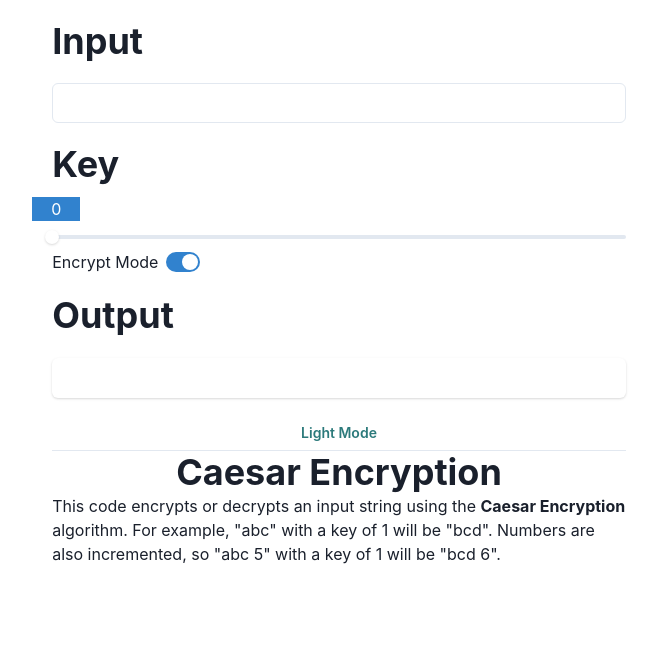
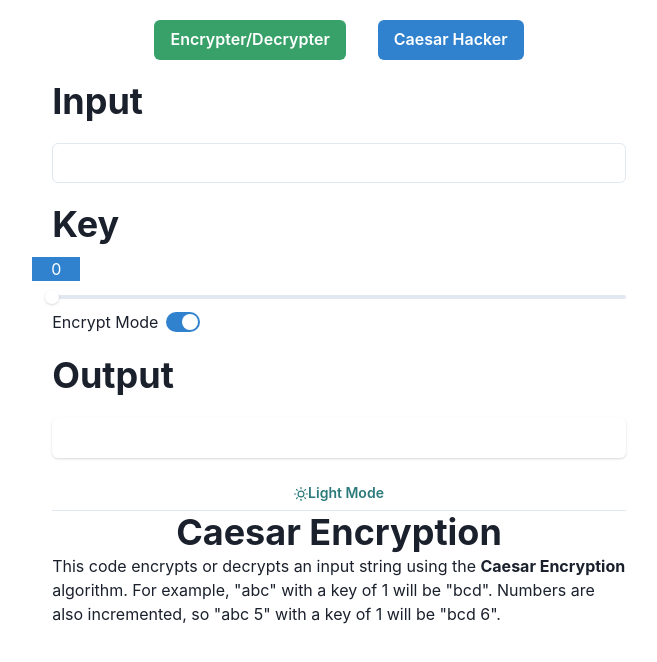
Before and after one commit to nf-projects/caesar-cipher, a Next.js app: page / in a window 1280 px wide. Shown: the top 662 px of the page, without its empty margins (301-958 px from the left). Built offline with nearby package versions, Linux system fonts and the light colour scheme.

Commit message:
update UI

```diff
--- /dev/null
+++ b/components/encrypter.tsx
@@ -0,0 +1,110 @@
+/* eslint-disable react/no-unescaped-entities */
+import { MoonIcon, SunIcon } from "@chakra-ui/icons";
+import {
+  Button,
+  Card,
+  CardBody,
+  Center,
+  Container,
+  FormControl,
+  Heading,
+  HStack,
+  Icon,
+  Input,
+  Slider,
+  SliderFilledTrack,
+  SliderMark,
+  SliderThumb,
+  SliderTrack,
+  Switch,
+  useColorMode,
+} from "@chakra-ui/react";
+import type { NextPage } from "next";
+import { useState } from "react";
+import Navbar from "../components/navbar";
+import { caesarEncrypt } from "../util/caesar";
+
+const EncrypterComponent: NextPage = () => {
+  const [value, setValue] = useState("");
+  const [sliderValue, setSliderValue] = useState(0);
+  const [encryptMode, setEncryptMode] = useState(true);
+  const { colorMode, toggleColorMode } = useColorMode();
+
+  return (
+    <>
+      <Container>
+        <Heading mt="20px">Input</Heading>
+        <Input
+          mt="20px"
+          onChange={(e) => setValue(e.target.value)}
+          value={value}
+        />
+        <Heading mt="20px">Key</Heading>
+
+        <FormControl mt="40px">
+          <Slider
+            defaultValue={0}
+            min={0}
+            max={26}
+            step={1}
+            aria-label="slider-ex-5"
+            onChange={(val) => setSliderValue(val)}
+          >
+            <SliderTrack>
+              <SliderFilledTrack />
+            </SliderTrack>
+            <SliderThumb />
+            <SliderMark
+              value={sliderValue}
+              textAlign="center"
+              bg="blue.500"
+              color="white"
+              mt="-10"
+              ml="-5"
+              w="12"
+            >
+              {sliderValue}
+            </SliderMark>
+          </Slider>
+        </FormControl>
+        <HStack>
+          <p>{encryptMode ? "Encrypt Mode" : "Decrypt Mode"}</p>
+          <Switch
+            onChange={() => setEncryptMode(!encryptMode)}
+            isChecked={encryptMode}
+          />
+        </HStack>
+
+        <Heading mt="20px">Output</Heading>
+        <Card mt="20px">
+          <CardBody>{caesarEncrypt(value, sliderValue, encryptMode)}</CardBody>
+        </Card>
+        <Center>
+          <Button
+            onClick={toggleColorMode}
+            variant="ghost"
+            colorScheme="teal"
+            size="sm"
+            mt="20px"
+          >
+            {colorMode == "dark" ? <MoonIcon></MoonIcon> : <SunIcon></SunIcon>}
+            {colorMode == "light" ? "Light Mode" : "Dark Mode"}
+          </Button>
+        </Center>
+
+        <hr></hr>
+        <Center>
+          <Heading>Caesar Encryption</Heading>
+        </Center>
+        <p>
+          This code encrypts or decrypts an input string using the{" "}
+          <b>Caesar Encryption</b> algorithm. For example, "abc" with a key of 1
+          will be "bcd". Numbers are also incremented, so "abc 5" with a key of
+          1 will be "bcd 6".
+        </p>
+      </Container>
+    </>
+  );
+};
+
+export default EncrypterComponent;
--- /dev/null
+++ b/components/navbar.tsx
@@ -0,0 +1,24 @@
+import { Stack, Button } from "@chakra-ui/react";
+import React from "react";
+
+// props type for this component is the function setTab
+type ComponentProps = {
+  tabFunction: (tab: string) => void;
+};
+
+function NavBar(props: ComponentProps) {
+  return (
+    <Stack
+      mt="20px"
+      isInline
+      spacing={8}
+      align="center"
+      justifyContent="center"
+    >
+      <Button colorScheme="green" onClick={() => props.tabFunction("encrypter")}>Encrypter/Decrypter</Button>
+      <Button colorScheme="blue" onClick={() => props.tabFunction("hacker")}>Caesar Hacker</Button>
+    </Stack>
+  );
+}
+
+export default NavBar;
--- a/package.json
+++ b/package.json
@@ -9,15 +9,18 @@
     "lint": "next lint"
   },
   "dependencies": {
+    "@chakra-ui/icons": "^2.0.13",
     "@chakra-ui/react": "^2.4.3",
     "@emotion/react": "^11.10.5",
     "@emotion/styled": "^11.10.5",
     "@fontsource/open-sans": "^4.5.13",
     "@fontsource/raleway": "^4.5.11",
+    "dictionary-en": "^3.2.0",
     "framer-motion": "^6.5.1",
     "next": "13.0.6",
     "react": "18.2.0",
-    "react-dom": "18.2.0"
+    "react-dom": "18.2.0",
+    "wordlist-english": "^1.2.1"
   },
   "devDependencies": {
     "@types/node": "18.11.11",
--- a/pages/index.tsx
+++ b/pages/index.tsx
@@ -1,98 +1,24 @@
-import {
-  Button,
-  Card,
-  CardBody,
-  Center,
-  Container,
-  FormControl, Heading,
-  HStack,
-  Input,
-  Slider,
-  SliderFilledTrack,
-  SliderMark,
-  SliderThumb,
-  SliderTrack, Switch, useColorMode
-} from "@chakra-ui/react";
-import type { NextPage } from "next";
+import { NextPage } from "next";
 import { useState } from "react";
-import { caesarEncrypt } from "../util/caesar";
+import EncrypterComponent from "../components/encrypter";
+import HackerComponent from "../components/hacker";
+import NavbarComponent from "../components/navbar";
 
 const Home: NextPage = () => {
-  const [value, setValue] = useState("");
-  const [sliderValue, setSliderValue] = useState(0);
-  const [encryptMode, setEncryptMode] = useState(true);
-  const { colorMode, toggleColorMode } = useColorMode()
+  type Tab = "encrypter" | "hacker";
+  const [currentTab, setCurrentTab] = useState<Tab>("encrypter");
 
-  const labelStyles = {
-    mt: "2",
-    ml: "-2.5",
-    fontSize: "sm",
-  };
+  function setTab(tab: string) {
+    setCurrentTab(tab as Tab);
+    console.log(currentTab);
+  }
 
   return (
-    <Container>
-      <Heading mt="20px">Input</Heading>
-      <Input mt="20px"
-        onChange={(e) => setValue(e.target.value)}
-        value={value}
-      />
-      <Heading mt="20px">Key</Heading>
-
-      <FormControl mt="40px">
-        <Slider
-          defaultValue={0}
-          min={0}
-          max={26}
-          step={1}
-          aria-label="slider-ex-5"
-          onChange={(val) => setSliderValue(val)}
-        >
-          <SliderTrack>
-            <SliderFilledTrack />
-          </SliderTrack>
-          <SliderThumb />
-          <SliderMark
-            value={sliderValue}
-            textAlign="center"
-            bg="blue.500"
-            color="white"
-            mt="-10"
-            ml="-5"
-            w="12"
-          >
-            {sliderValue}
-          </SliderMark>
-        </Slider>
-      </FormControl>
-      <HStack>
-        <p>{encryptMode ? 'Encrypt Mode' : 'Decrypt Mode'}</p>
-        <Switch
-          onChange={() => setEncryptMode(!encryptMode)}
-          isChecked={encryptMode}
-        />
-      </HStack>
-
-      <Heading mt="20px">Output</Heading>
-      <Card mt="20px">
-        <CardBody>{caesarEncrypt(value, sliderValue, encryptMode)}</CardBody>
-      </Card>
-      <Center>
-      <Button
-        onClick={toggleColorMode}
-        variant="ghost"
-        colorScheme="teal"
-        size="sm"
-        mt="20px"
-      >{colorMode=='light' ? 'Light Mode' : 'Dark Mode'}</Button>
-      </Center>
-
-      <hr></hr>
-      <Center>
-        <Heading>Caesar Encryption</Heading>
-      </Center>
-      {/* eslint-disable-next-line react/no-unescaped-entities */}
-      <p >This code encrypts or decrypts an input string using the <b>Caesar Encryption</b> algorithm. For example, "abc" with a key of 1 will be "bcd". Numbers are also incremented, so "abc 5" with a key of 1 will be "bcd 6".</p>
-    </Container>
+    <>
+      <NavbarComponent tabFunction={setTab} />
+      {currentTab === "encrypter" && <EncrypterComponent />}
+      {currentTab === "hacker" && <HackerComponent />}
+    </>
   );
 };
 
--- a/util/theme.ts
+++ b/util/theme.ts
@@ -13,7 +13,7 @@ import { extendTheme, type ThemeConfig } from '@chakra-ui/react'
 
 // 3. extend the theme
 const theme = extendTheme({
-    initialColorMode: 'light',
+    initialColorMode: 'system',
     useSystemColorMode: false,
     fontFamilies: {
       body: `'Raleway', sans-serif`,
```
Also changed, not shown: 2 other files (tests, documents, lock files or other folders).
